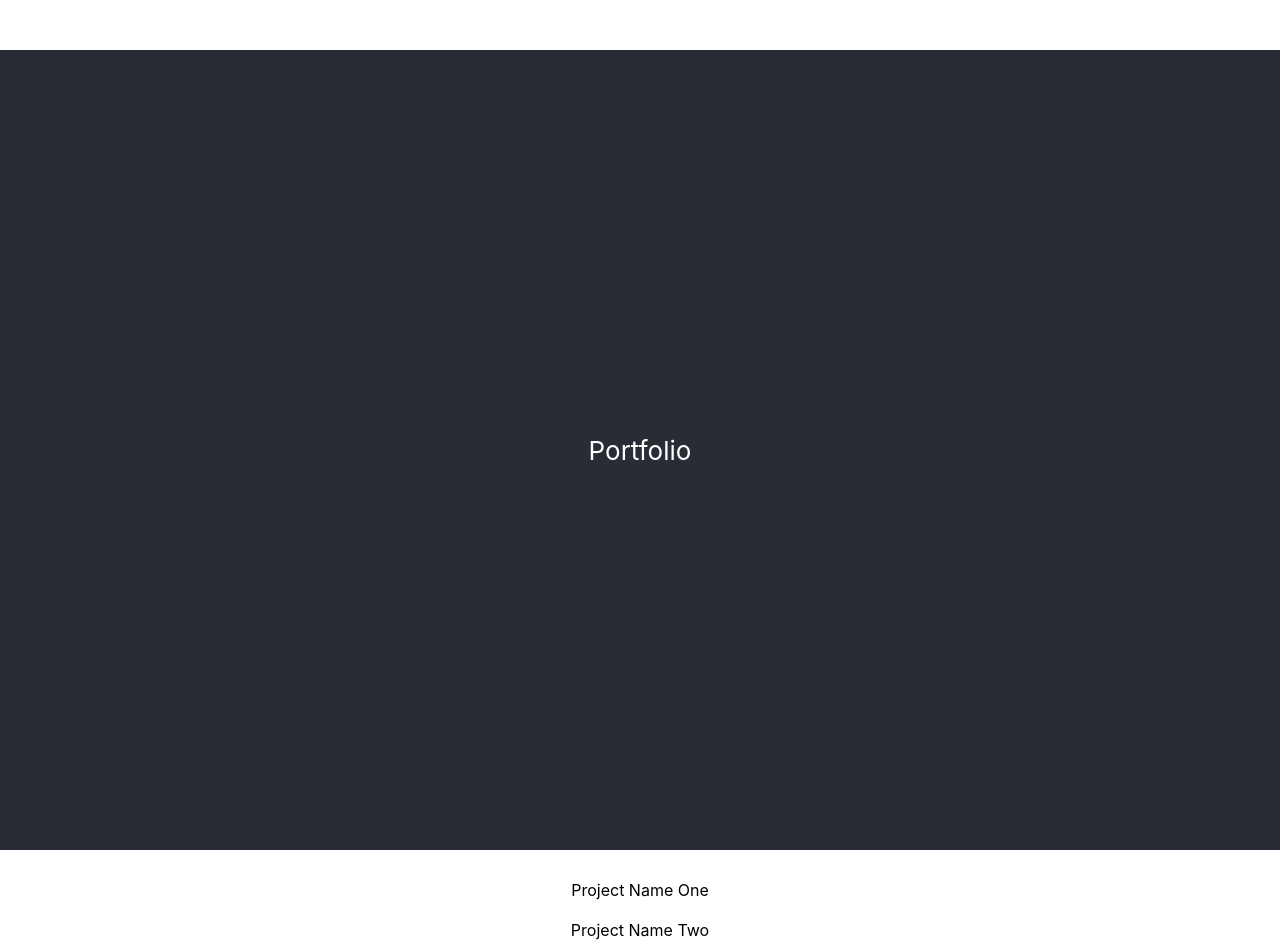
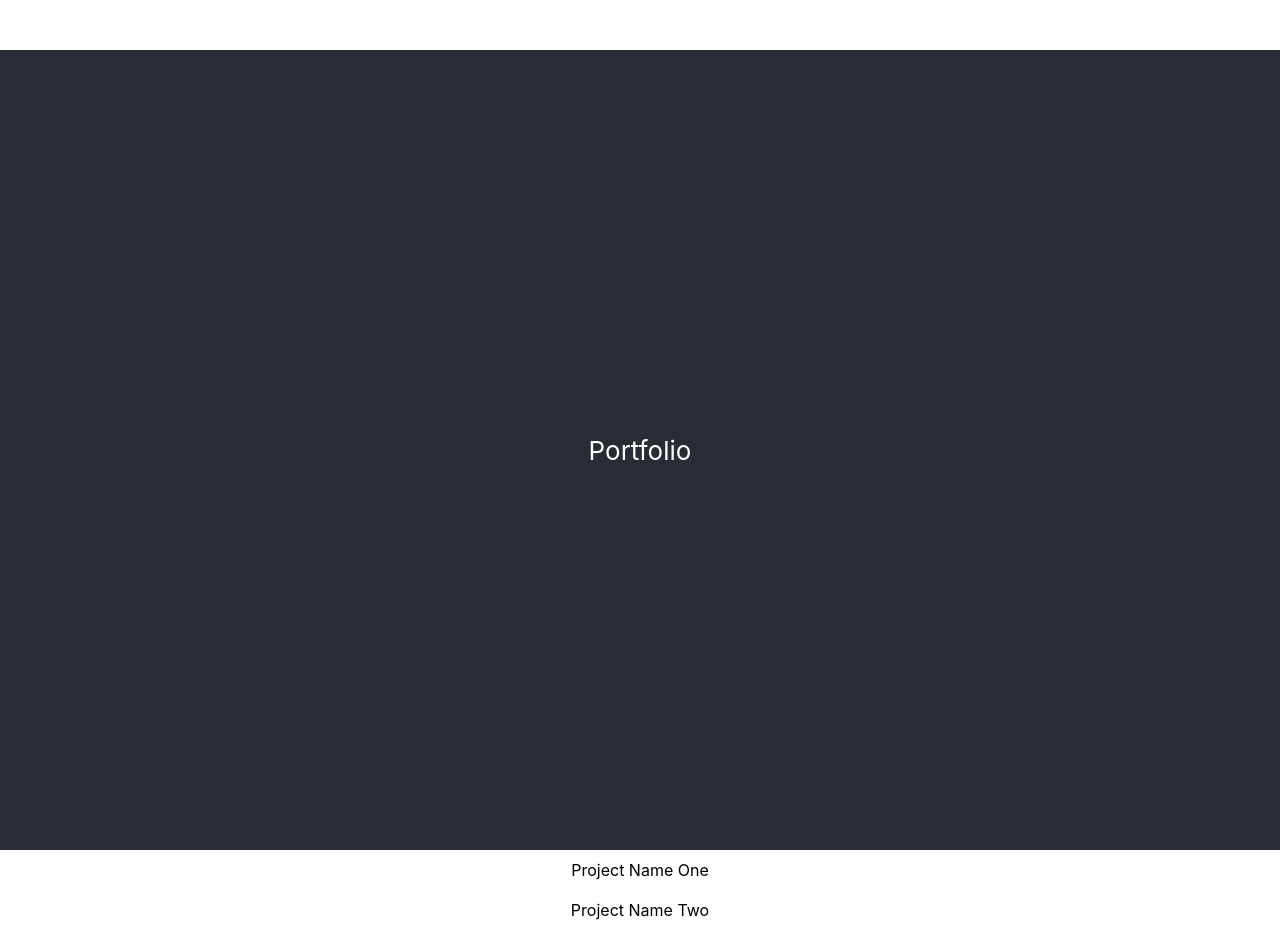
Before and after one commit to elainedoud/Portfolio, a React (Create React App) app in the folder portfolio/: page / in a window 1280 px wide. Shown: the top 952 px of the page. After the commit the page ends 930 px from the top, so only its background shows below. Built offline with nearby package versions, Linux system fonts and the light colour scheme.

Commit message:
Removed padding

```diff
--- a/portfolio/src/index.css
+++ b/portfolio/src/index.css
@@ -22,14 +22,9 @@ code {
   width: 50 px;
   height: 50 px;
   background-color: #282c34;
-  display: flex;
   justify-content: center;
   align-items: center;
   color: white;
-}
-
-.App-body{
-  padding: 20px;
 }
 
 .projectlist{
```
